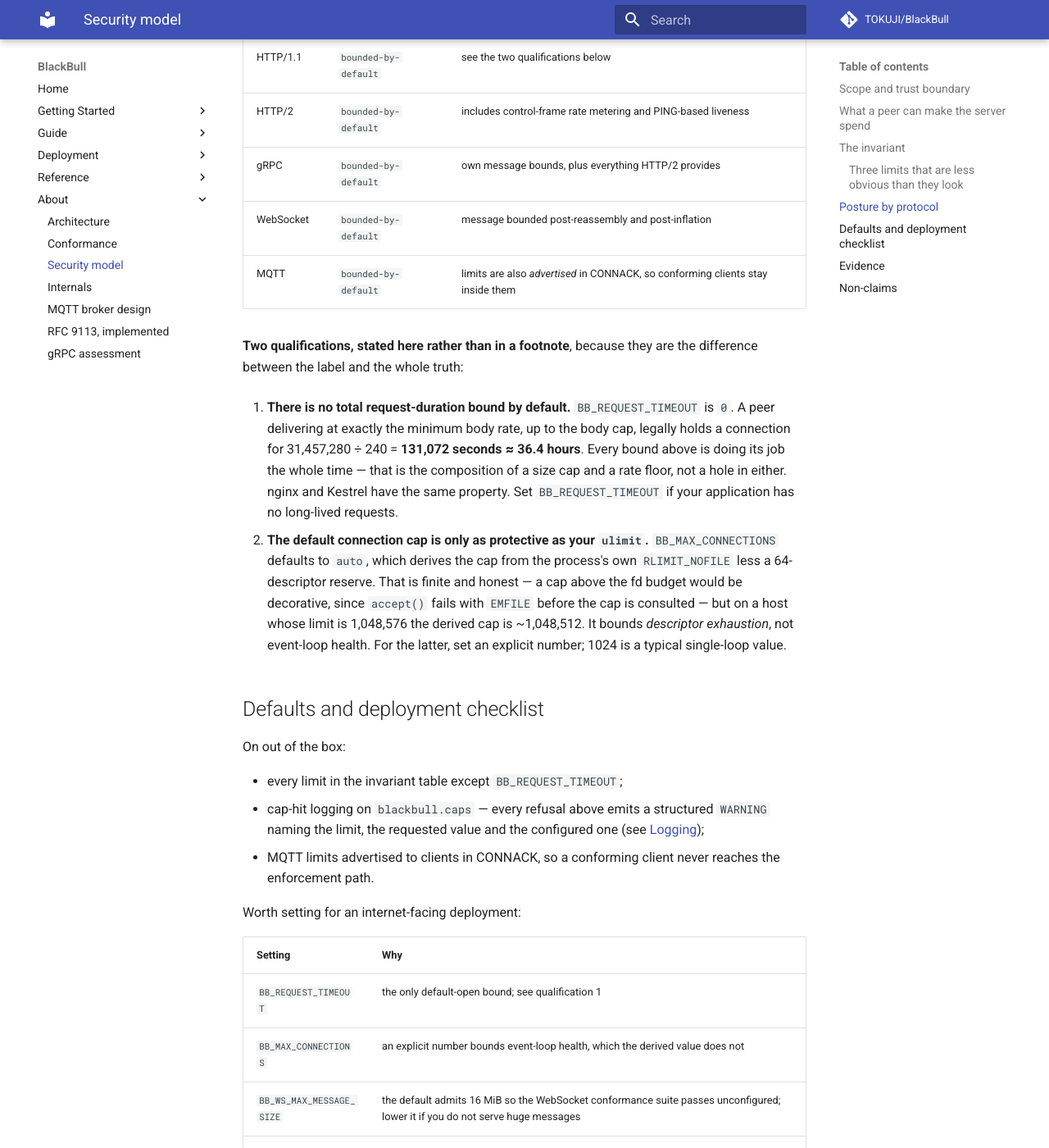
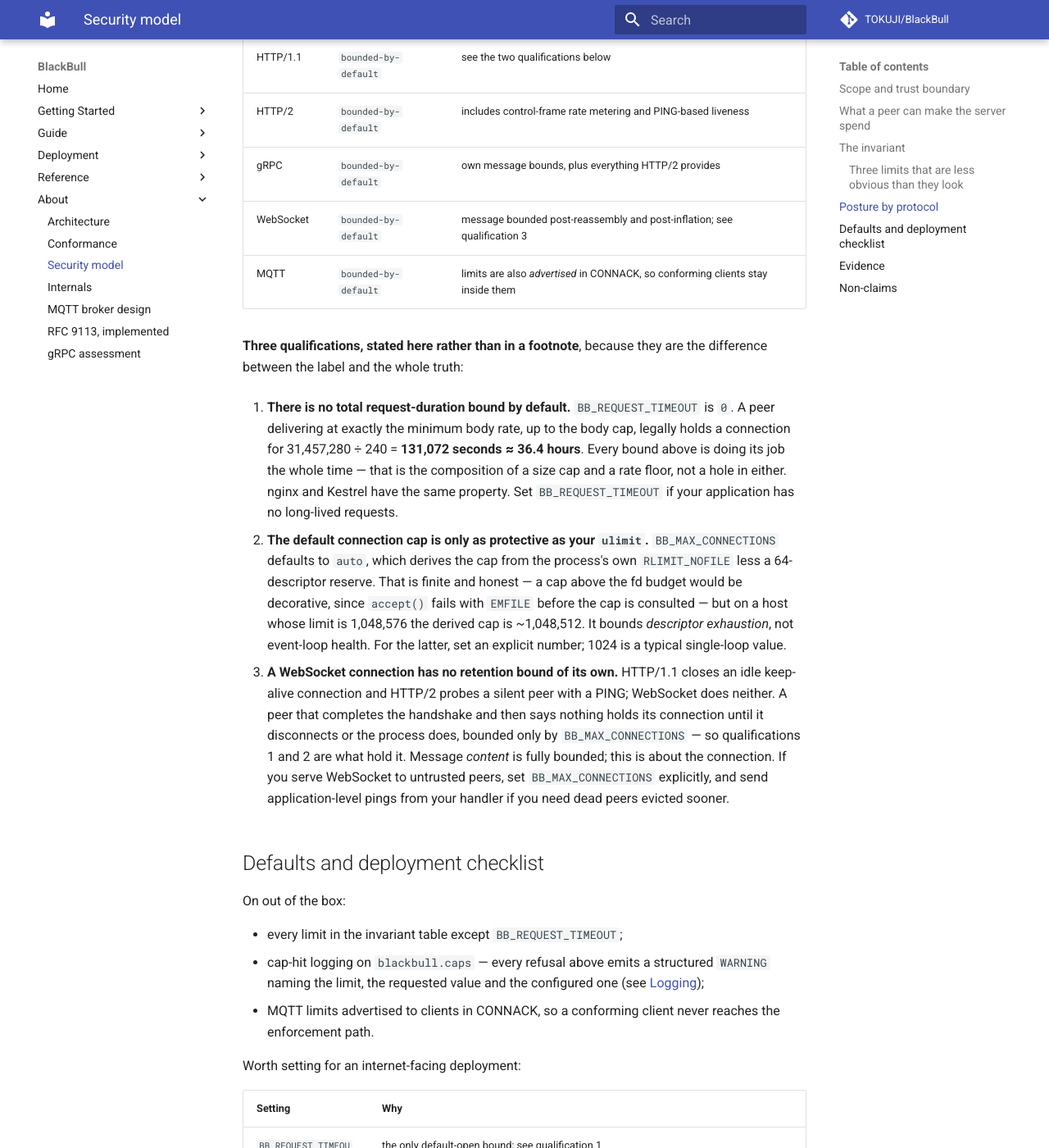
Before and after one commit to TOKUJI/BlackBull, an MkDocs documentation site: the page built from docs/about/security-model.md, in a window 1280 px wide and 1400 px high, scrolled down 3487 px. Shown: the whole window at 82% size. Built offline with MkDocs 1.6.1 and Material for MkDocs 9.7.7, drawn with Linux system fonts in a browser that asks for light colours; comment, search, counter and statistics services are not loaded; some of the changed text lies outside the part shown.

Commit message:
docs(security): publish the WebSocket retention qualification
Reconciling the internal audit with the shipped state surfaced a claim
stronger than the code.  Every protocol reads bounded-by-default, but
WebSocket reaches that rung differently from the others: HTTP/1.1 closes
an idle keep-alive connection and HTTP/2 probes a silent peer with a
PING, while WsIdleWatchdog only services buffered control frames and
never closes anything.  An idle or dead WebSocket peer is therefore held
by BB_MAX_CONNECTIONS alone.

Message content is fully bounded — this is about the connection.  Stated
as a third qualification alongside the other two rather than left for a
reader to infer from a table, and the invariant table's WebSocket row no
longer implies the idle watchdog is a time bound.

Co-Authored-By: Claude Opus 5 <noreply@anthropic.com>

```diff
--- a/docs/about/security-model.md
+++ b/docs/about/security-model.md
@@ -56,7 +56,7 @@ pieces. Each row below names the knob for each column.
 | HTTP/2 response write | `SETTINGS_MAX_FRAME_SIZE` | — | `BB_WRITE_TIMEOUT` 30 s |
 | Control frames (HTTP/2 + WebSocket) | — | `BB_FRAME_RATE_LIMIT` 20 per type | `BB_FRAME_RATE_WINDOW` 1 s |
 | WebSocket frame | `BB_WS_MAX_FRAME_PAYLOAD` 64 MiB | — | — |
-| WebSocket message | per frame | `BB_WS_MAX_MESSAGE_SIZE` 16 MiB | idle watchdog |
+| WebSocket message | per frame | `BB_WS_MAX_MESSAGE_SIZE` 16 MiB | — *(see qualification 3)* |
 | MQTT packet | `BB_MQTT_MAX_PACKET_SIZE` 1 MiB | same, before buffering | keep-alive × 1.5 |
 | MQTT session state | 16-bit packet-identifier space | `BB_MQTT_MAX_QUEUED_MESSAGES` 1000 | session expiry |
 | MQTT retained store | — | `BB_MQTT_MAX_RETAINED` 10000 | — |
@@ -106,11 +106,11 @@ Three rungs, and the difference between them is what an operator has to do:
 | HTTP/1.1 | `bounded-by-default` | see the two qualifications below |
 | HTTP/2 | `bounded-by-default` | includes control-frame rate metering and PING-based liveness |
 | gRPC | `bounded-by-default` | own message bounds, plus everything HTTP/2 provides |
-| WebSocket | `bounded-by-default` | message bounded post-reassembly and post-inflation |
+| WebSocket | `bounded-by-default` | message bounded post-reassembly and post-inflation; see qualification 3 |
 | MQTT | `bounded-by-default` | limits are also *advertised* in CONNACK, so conforming clients stay inside them |
 
-**Two qualifications, stated here rather than in a footnote**, because they are
-the difference between the label and the whole truth:
+**Three qualifications, stated here rather than in a footnote**, because they
+are the difference between the label and the whole truth:
 
 1. **There is no total request-duration bound by default.**
    `BB_REQUEST_TIMEOUT` is `0`. A peer delivering at exactly the minimum body
@@ -128,6 +128,16 @@ the difference between the label and the whole truth:
    is 1,048,576 the derived cap is ~1,048,512. It bounds *descriptor
    exhaustion*, not event-loop health. For the latter, set an explicit number;
    1024 is a typical single-loop value.
+
+3. **A WebSocket connection has no retention bound of its own.** HTTP/1.1
+   closes an idle keep-alive connection and HTTP/2 probes a silent peer with a
+   PING; WebSocket does neither. A peer that completes the handshake and then
+   says nothing holds its connection until it disconnects or the process does,
+   bounded only by `BB_MAX_CONNECTIONS` — so qualifications 1 and 2 are what
+   hold it. Message *content* is fully bounded; this is about the connection.
+   If you serve WebSocket to untrusted peers, set `BB_MAX_CONNECTIONS`
+   explicitly, and send application-level pings from your handler if you need
+   dead peers evicted sooner.
 
 ## Defaults and deployment checklist
 
```
